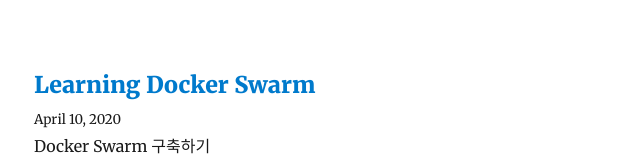
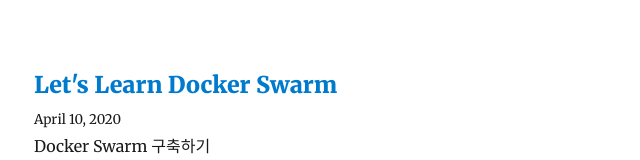
Before and after one commit to Maphnew/gatsby-blog, a Gatsby site: page /blog/ in a window 1280 px wide. Shown: the part 292-452 px from the top of the page, without its empty margins (291-931 px from the left). Built offline with nearby package versions, Linux system fonts and the light colour scheme; Gatsby itself is replaced by a stand-in of ours; some packages are replaced by stand-ins of ours.

Commit message:
Update Blog “learning-docker-swarm”

```diff
--- a/content/blog/learning-docker-swarm.md
+++ b/content/blog/learning-docker-swarm.md
@@ -1,7 +1,7 @@
 ---
 path: docker/learn-docker
 date: 2020-04-10T08:38:42.319Z
-title: "Learning Docker Swarm "
+title: "Let's Learn Docker Swarm "
 description: Docker Swarm 구축하기
 ---
 ## Docker Swarm 사용하기
```
